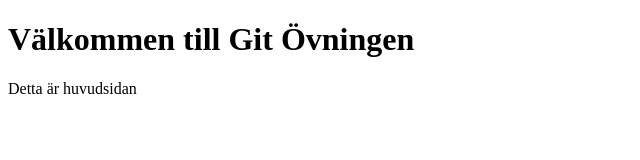
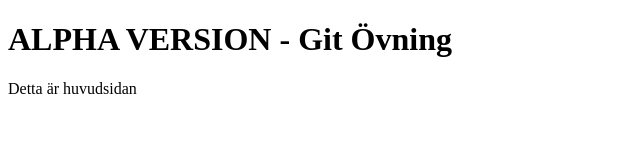
Before and after one commit to moodyambr/git-ovning-from-demo.txt, a plain HTML site: page index.html in a window 1280 px wide. Shown: the whole page, without its empty margins (0-640 px from the left). Drawn offline with Linux system fonts and the light colour scheme.

Commit message:
Alpha: Ändrade titelen till ALPHA VERSION

```diff
--- a/index.html
+++ b/index.html
@@ -6,7 +6,7 @@
     <title>Git Övning</title>
 </head>
 <body>
-    <h1>Välkommen till Git Övningen</h1>
+    <h1>ALPHA VERSION - Git Övning</h1>
     <p>Detta är huvudsidan</p>
 </body>
 </html>
```
